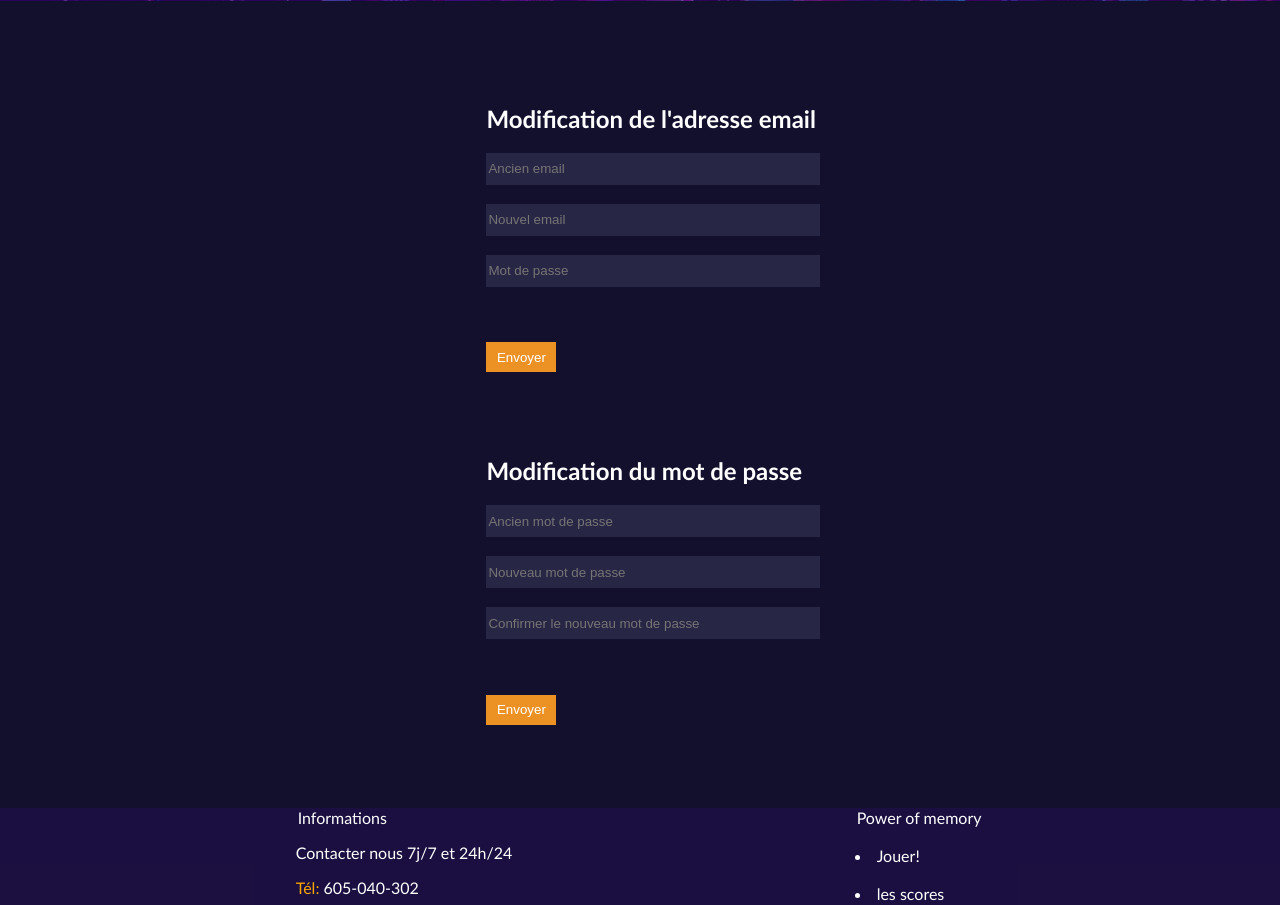
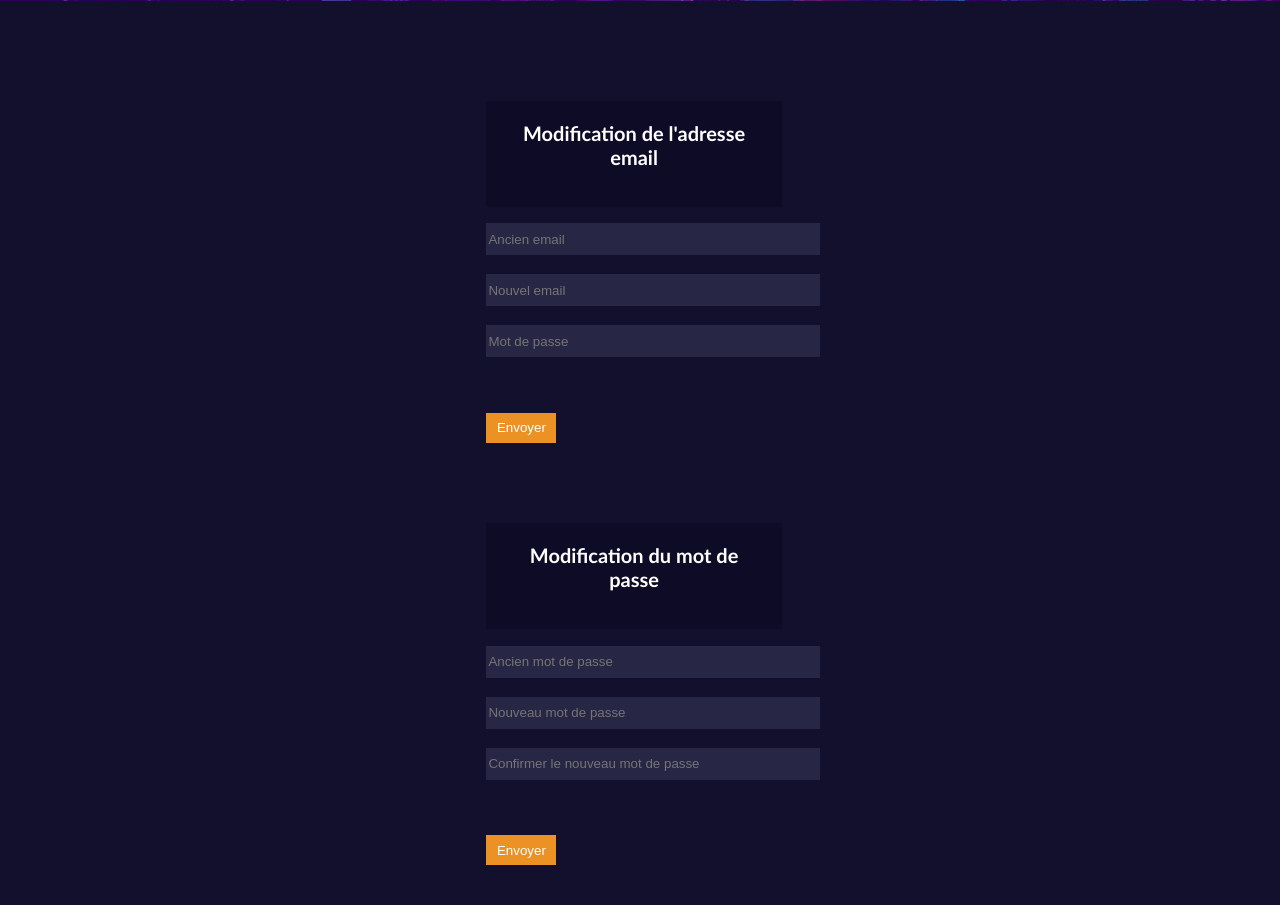
Before and after one commit to RobynNebula/memory-game-project, a PHP site: page /MyAccount.html in a window 1280 px wide. Shown: the part 406-1311 px from the top of the page. Run offline with PHP 8.4, Linux system fonts and the light colour scheme.

Commit message:
modif css

```diff
--- a/main.css
+++ b/main.css
@@ -216,4 +216,10 @@
 
     h2 {
         color: white;
+        padding: 1em;
+        background: #0D0B26;
+        font-size: 20px;
+        text-align: -webkit-center;
+        width: 35%;
+        padding-bottom: 38px;
     }
```
